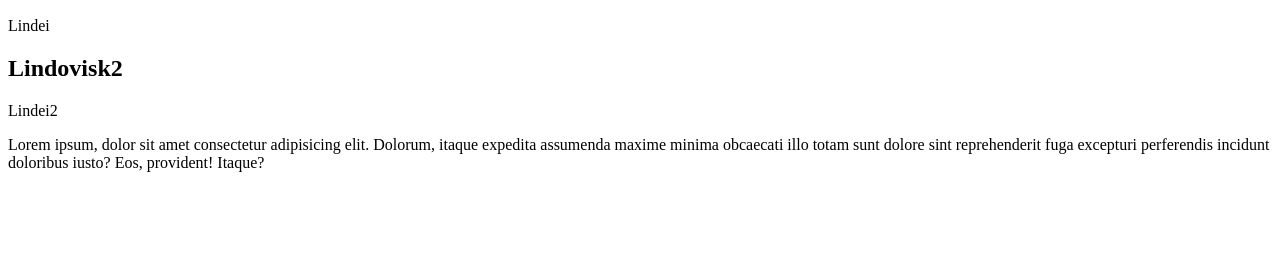
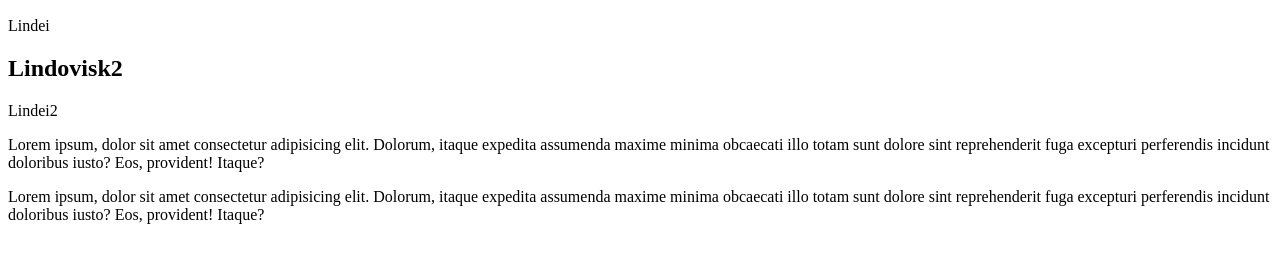
Before and after one commit to MayconMarinho/SouLindo, a plain HTML site: page index.html in a window 1280 px wide. Shown: the part 110-372 px from the top of the page. Drawn offline with Linux system fonts and the light colour scheme.

Commit message:
Update index.html

```diff
--- a/index.html
+++ b/index.html
@@ -22,5 +22,7 @@
 
     <p>Lorem ipsum, dolor sit amet consectetur adipisicing elit. Dolorum, itaque expedita assumenda maxime minima obcaecati illo totam sunt dolore sint reprehenderit fuga excepturi perferendis incidunt doloribus iusto? Eos, provident! Itaque?</p>
 
+    <p>Lorem ipsum, dolor sit amet consectetur adipisicing elit. Dolorum, itaque expedita assumenda maxime minima obcaecati illo totam sunt dolore sint reprehenderit fuga excepturi perferendis incidunt doloribus iusto? Eos, provident! Itaque?</p>
+
 </body>
 </html>
```
